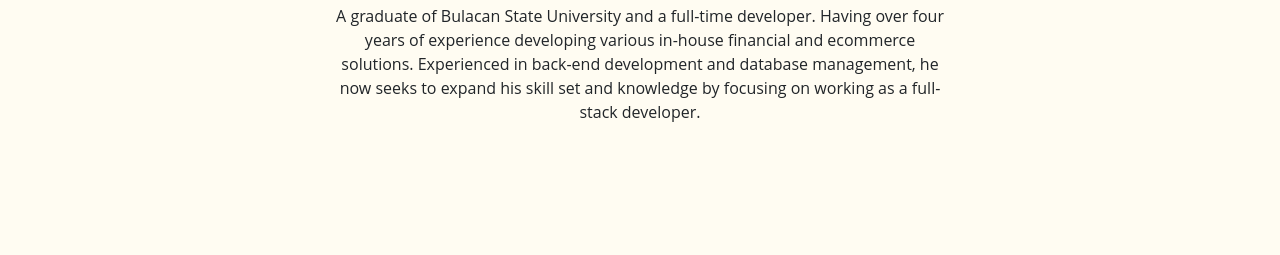
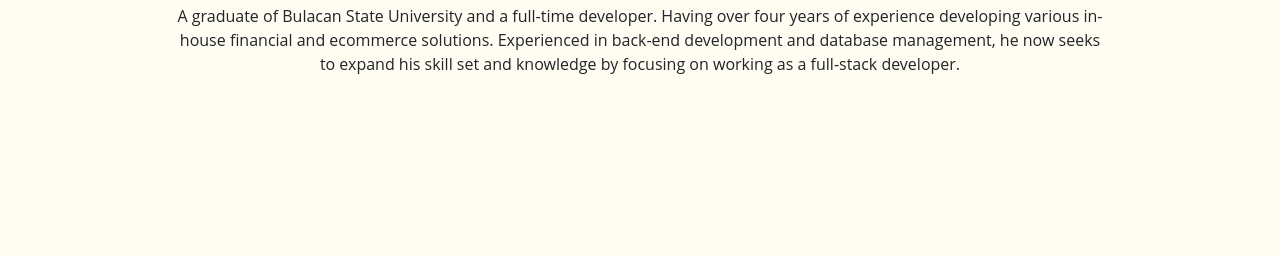
Before and after one commit to Vertere-Randell-Menor/web-portfolio, a plain HTML site: page index.html in a window 1280 px wide. Shown: the part 545-800 px from the top of the page. Drawn offline with nearby package versions, Linux system fonts and the light colour scheme; some packages are replaced by stand-ins of ours; a script that the page names is missing.

Commit message:
Updated files for capstone

```diff
--- a/index.html
+++ b/index.html
@@ -57,7 +57,7 @@
 					<img src="./images/ProfilePic.jpg" width="350" class="mt-5 mt-md-0 rounded-circle border border-dark" data-aos="fade-up" data-aos-duration="1500">
 					<div class="mt-5 pb-4" data-aos="fade-up" data-aos-duration="2000">
 						<h2 class="mt-3" >Randell Edward Chua Menor</h2>
-						<p class="mt-2 w-50 d-block text-center mx-auto">
+						<p class="mt-2 w-md-50 w-75 d-block text-center mx-auto">
 							A graduate of Bulacan State University and a full-time developer. Having over four years of experience developing various in-house financial and ecommerce solutions. Experienced in back-end development and database management, he now seeks to expand his skill set and knowledge by focusing on working as a full-stack developer.
 						</p>
 					</div>
```
